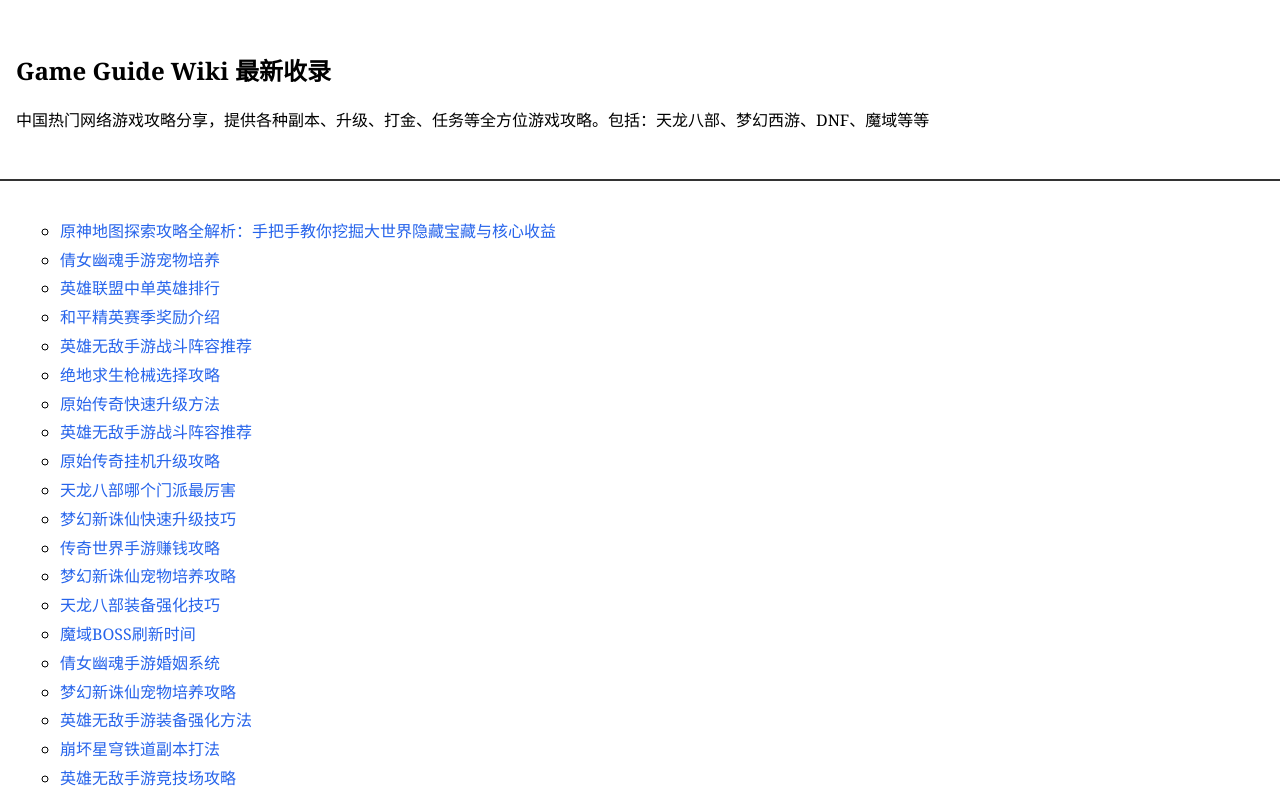
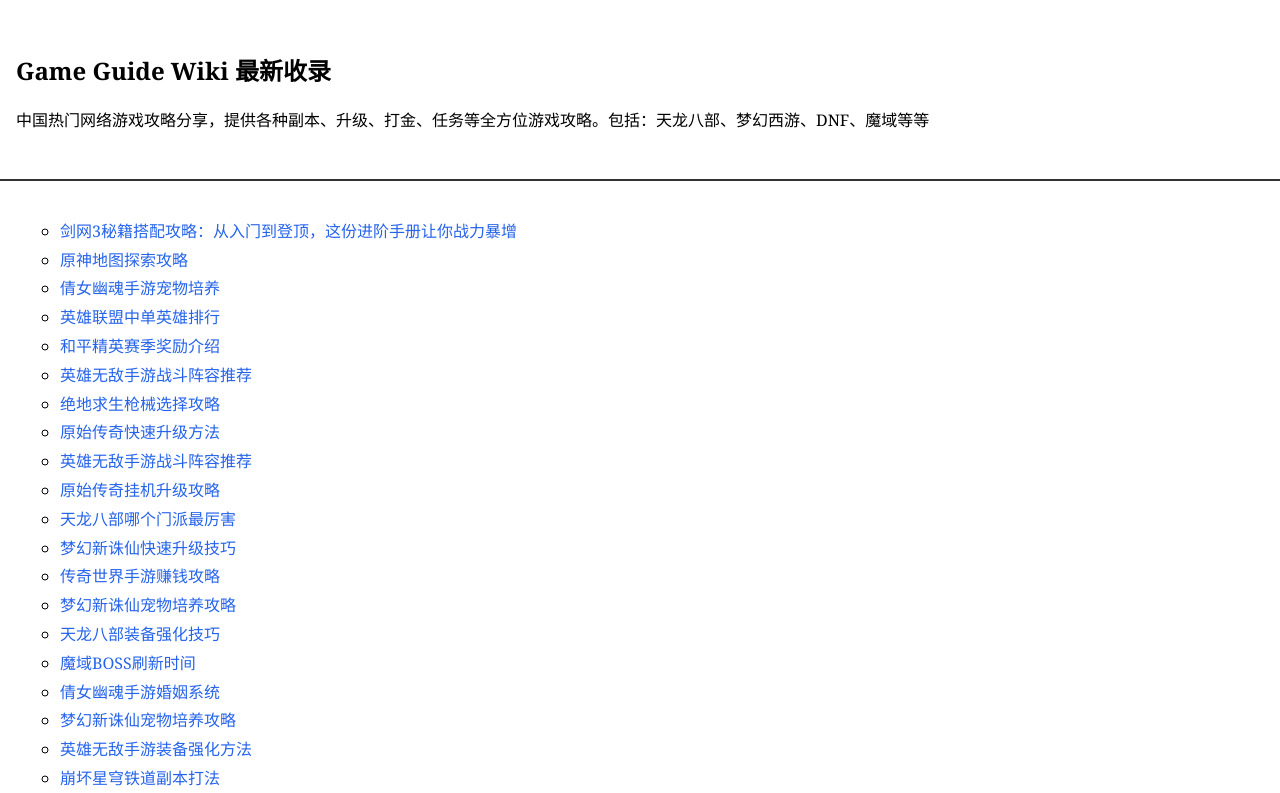
Before and after one commit to 2start/game, a plain HTML site: page index.html in a window 1280 px wide. Shown: the top 793 px of the page. Drawn offline with Linux system fonts and the light colour scheme.

Commit message:
update index

```diff
--- a/index.html
+++ b/index.html
@@ -21,7 +21,8 @@
 <body class="hub_twnfq">
     <section class="hub_pkuzo"><div><h1>Game Guide Wiki 最新收录</h1><p>中国热门网络游戏攻略分享，提供各种副本、升级、打金、任务等全方位游戏攻略。包括：天龙八部、梦幻西游、DNF、魔域等等</p></div></section>
     <article class="hub_esgef"><div><ul class="hub_fdnmm">
-<li><a href="https://2start.github.io/game/docs/2026-10-10-55cb4b.html">原神地图探索攻略全解析：手把手教你挖掘大世界隐藏宝藏与核心收益</a></li>
+<li><a href="https://2start.github.io/game/docs/2026-10-10-a52962.html">剑网3秘籍搭配攻略：从入门到登顶，这份进阶手册让你战力暴增</a></li>
+                <li><a href="https://2start.github.io/game/docs/2026-10-10-55cb4b.html">原神地图探索攻略</a></li>
                 <li><a href="https://2start.github.io/game/docs/2026-10-09-bc16ad.html">倩女幽魂手游宠物培养</a></li>
                 <li><a href="https://2start.github.io/game/docs/2026-10-08-10e282.html">英雄联盟中单英雄排行</a></li>
                 <li><a href="https://2start.github.io/game/docs/2026-10-08-f485a5.html">和平精英赛季奖励介绍</a></li>
```
